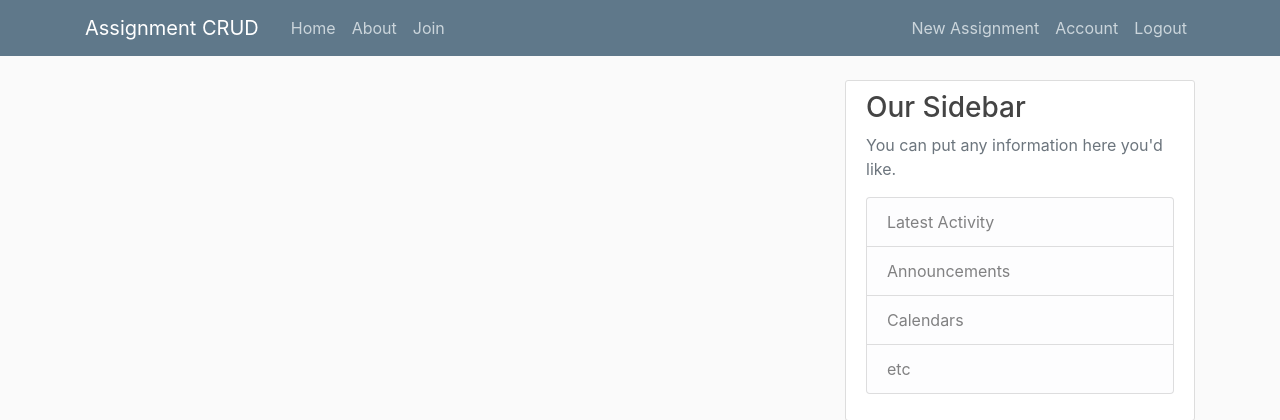
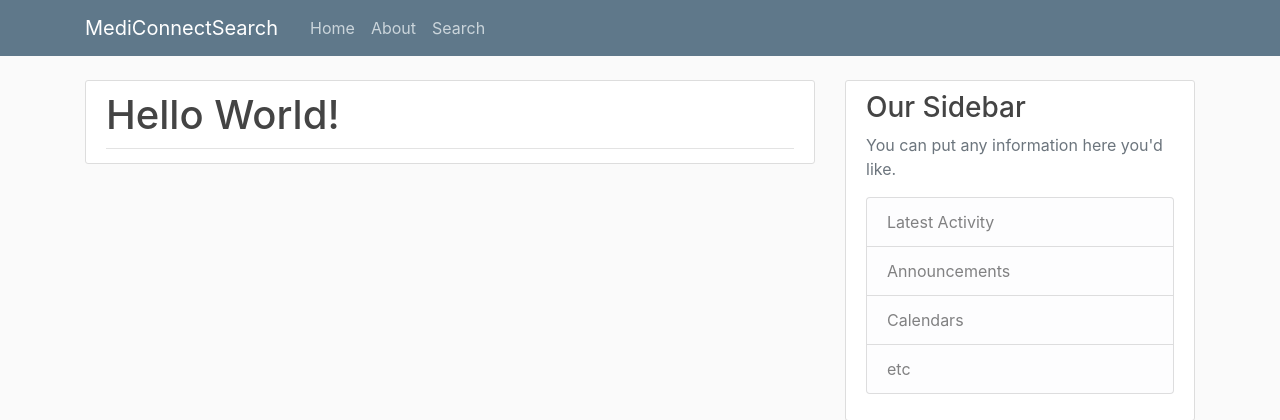
Before and after one commit to rsethi21/COMP_453_Team9_Project, a Flask app: page / in a window 1280 px wide. Shown: the top 420 px of the page. Run offline with Flask 2, Linux system fonts and the light colour scheme; the visitor is signed in with stand-in values (Sample User, id 1); parts of the project's set-up code (start-up, migrations or seed data) failed here and were passed over; some libraries are stand-ins or nearby versions.

Commit message:
Changes to routes, forms, html; tested locally successfully

```diff
--- a/MediConnectSearch/flaskDemo/routes.py
+++ b/MediConnectSearch/flaskDemo/routes.py
@@ -3,9 +3,9 @@ import secrets
 from PIL import Image
 from flask import render_template, url_for, flash, redirect, request, abort
 from flaskDemo import app, db, bcrypt
-from flaskDemo.forms import RegistrationForm, LoginForm, UpdateAccountForm, SearchForm
+from flaskDemo.forms import SearchForm
 from flask_login import login_user, current_user, logout_user, login_required
-from flaskDemo.models import Doctor, Patient
+from flaskDemo.models import Doctor, Patient, Person
 # from flaskDemo.forms import RegistrationForm, LoginForm, UpdateAccountForm, PostForm, DeptForm,DeptUpdateForm,AssignmentUpdateForm, AssignmentForm
 # from flaskDemo.models import User, Post,Department, Dependent, Dept_Locations, Employee, Project, Works_On
 from datetime import datetime
@@ -17,75 +17,83 @@ def home():
     return render_template('home.html')
 
 @app.route("/search")
-@login_required
+#@login_required
 def searchLoggedIn():
-    return render_template("searchLoggedIn.html")
+    form = SearchForm()
+    if form.validate_on_submit():
+        results2 = Doctor.query.join(Person,Person.Ssn == Doctor.Ssn) \
+        .filter_by(form.Specialty == Doctor.Specialty, form.Language == Person.Language, form.Location == Doctor.CityOfPractice) \
+        .add_columns(Person.Firstname, Person.Lastname)
+        flash('Redirecting you to Search Results!', 'success')
+        return render_template('searchResult.html', title='Providers that Mathc your Search', joined_m_n=results2)
+    return render_template('searchLoggedIn.html', title='Provider Search Criteria', form=form)
 
-@app.route("/searchResult")
-@login_required
-def searchResult():
-    return render_template("searchResult.html")
+
+# @app.route("/searchResult")
+#@login_required
+#def searchResult():
+
+#    return render_template("searchResult.html")
 
 @app.route("/about")
 def about():
     return render_template('about.html', title='About')
 
 
-@app.route("/register", methods=['GET', 'POST'])
-def register():
-    if current_user.is_authenticated:
-        return redirect(url_for('home'))
-    form = RegistrationForm()
-    if form.validate_on_submit():
-        hashed_password = bcrypt.generate_password_hash(form.password.data).decode('utf-8')
-        user = User(username=form.username.data, email=form.email.data, password=hashed_password)
-        db.session.add(user)
-        db.session.commit()
-        flash('Your account has been created! You are now able to log in', 'success')
-        return redirect(url_for('login'))
-    return render_template('register.html', title='Register', form=form)
+#@app.route("/register", methods=['GET', 'POST'])
+#def register():
+#    if current_user.is_authenticated:
+#        return redirect(url_for('home'))
+#    form = RegistrationForm()
+#    if form.validate_on_submit():
+#        hashed_password = bcrypt.generate_password_hash(form.password.data).decode('utf-8')
+#        user = User(username=form.username.data, email=form.email.data, password=hashed_password)
+#        db.session.add(user)
+#        db.session.commit()
+#        flash('Your account has been created! You are now able to log in', 'success')
+#        return redirect(url_for('login'))
+#    return render_template('register.html', title='Register', form=form)
 
 
-@app.route("/login", methods=['GET', 'POST'])
-def login():
-    if current_user.is_authenticated:
-        return redirect(url_for('home'))
-    form = LoginForm()
-    if form.validate_on_submit():
-        user = User.query.filter_by(email=form.email.data).first()
-        if user and bcrypt.check_password_hash(user.password, form.password.data):
-            login_user(user, remember=form.remember.data)
-            next_page = request.args.get('next')
-            return redirect(next_page) if next_page else redirect(url_for('home'))
-        else:
-            flash('Login Unsuccessful. Please check email and password', 'danger')
-    return render_template('login.html', title='Login', form=form)
+#@app.route("/login", methods=['GET', 'POST'])
+#def login():
+#    if current_user.is_authenticated:
+#        return redirect(url_for('home'))
+#    form = LoginForm()
+#    if form.validate_on_submit():
+#        user = User.query.filter_by(email=form.email.data).first()
+#        if user and bcrypt.check_password_hash(user.password, form.password.data):
+#            login_user(user, remember=form.remember.data)
+#            next_page = request.args.get('next')
+#            return redirect(next_page) if next_page else redirect(url_for('home'))
+#        else:
+#            flash('Login Unsuccessful. Please check email and password', 'danger')
+#    return render_template('login.html', title='Login', form=form)
+
+#@app.route("/logout")
+#def logout():
+#    logout_user()
+#    return redirect(url_for('home'))
 
 
-@app.route("/logout")
-def logout():
-    logout_user()
-    return redirect(url_for('home'))
-
-
-@app.route("/account", methods=['GET', 'POST'])
-@login_required
-def account():
-    form = UpdateAccountForm()
-    if form.validate_on_submit():
-        # if form.picture.data:
-        #     picture_file = save_picture(form.picture.data)
-        #     current_user.image_file = picture_file
-        current_user.username = form.username.data
-        current_user.email = form.email.data
-        db.session.commit()
-        flash('Your account has been updated!', 'success')
-        return redirect(url_for('account'))
-    elif request.method == 'GET':
-        form.username.data = current_user.username
-        form.email.data = current_user.email
-    # image_file = url_for('static', filename='profile_pics/' + current_user.image_file)
-    return render_template('account.html', title='Account', form=form)
+#@app.route("/account", methods=['GET', 'POST'])
+#@login_required
+#def account():
+#    form = UpdateAccountForm()
+#    if form.validate_on_submit():
+#        # if form.picture.data:
+#        #     picture_file = save_picture(form.picture.data)
+#        #     current_user.image_file = picture_file
+#        current_user.username = form.username.data
+#        current_user.email = form.email.data
+#        db.session.commit()
+#        flash('Your account has been updated!', 'success')
+#        return redirect(url_for('account'))
+#    elif request.method == 'GET':
+#        form.username.data = current_user.username
+#        form.email.data = current_user.email
+3    # image_file = url_for('static', filename='profile_pics/' + current_user.image_file)
+#    return render_template('account.html', title='Account', form=form)
                            # image_file=image_file, form=form)
 
 
--- a/MediConnectSearch/flaskDemo/templates/home.html
+++ b/MediConnectSearch/flaskDemo/templates/home.html
@@ -1,16 +1,10 @@
 {% extends "layout.html" %}
 {% block content %}
-    {% for post in posts %}
         <article class="media content-section">
-          <img class="rounded-circle article-img" src="{{ url_for('static', filename='profile_pics/' + post.author.image_file) }}">
           <div class="media-body">
             <div class="article-metadata">
-              <a class="mr-2" href="#">{{ post.author.username }}</a>
-              <small class="text-muted">{{ post.date_posted.strftime('%Y-%m-%d') }}</small>
+              <h1> Hello World! </h1>
             </div>
-            <h2><a class="article-title" href="{{ url_for('post', post_id=post.id) }}">{{ post.title }}</a></h2>
-            <p class="article-content">{{ post.content }}</p>
-          </div>
+		  </div>
         </article>
-    {% endfor %}
 {% endblock content %}
--- a/MediConnectSearch/flaskDemo/templates/layout.html
+++ b/MediConnectSearch/flaskDemo/templates/layout.html
@@ -1,26 +1,23 @@
 <!DOCTYPE html>
 <html>
 <head>
-    <!-- Required meta tags -->
+
     <meta charset="utf-8">
     <meta name="viewport" content="width=device-width, initial-scale=1, shrink-to-fit=no">
 
-    <!-- Bootstrap CSS -->
+
     <link rel="stylesheet" href="https://maxcdn.bootstrapcdn.com/bootstrap/4.0.0/css/bootstrap.min.css" integrity="sha384-Gn5384xqQ1aoWXA+058RXPxPg6fy4IWvTNh0E263XmFcJlSAwiGgFAW/dAiS6JXm" crossorigin="anonymous">
 
     <link rel="stylesheet" type="text/css" href="{{ url_for('static', filename='main.css') }}">
 
-    {% if title %}
-        <title>Assignment CRUD - {{ title }}</title>
-    {% else %}
-        <title>Assignment CRUD</title>
-    {% endif %}
+
+    <title>MediConnectSearch</title>
 </head>
 <body>
     <header class="site-header">
       <nav class="navbar navbar-expand-md navbar-dark bg-steel fixed-top">
         <div class="container">
-          <a class="navbar-brand mr-4" href="/">Assignment CRUD</a>
+          <a class="navbar-brand mr-4" href="/">MediConnectSearch</a>
           <button class="navbar-toggler" type="button" data-toggle="collapse" data-target="#navbarToggle" aria-controls="navbarToggle" aria-expanded="false" aria-label="Toggle navigation">
             <span class="navbar-toggler-icon"></span>
           </button>
@@ -28,18 +25,7 @@
             <div class="navbar-nav mr-auto">
               <a class="nav-item nav-link" href="{{ url_for('home') }}">Home</a>
               <a class="nav-item nav-link" href="{{ url_for('about') }}">About</a>
-			  <a class="nav-item nav-link" href="{{ url_for('join') }}">Join</a>
-            </div>
-            <!-- Navbar Right Side -->
-            <div class="navbar-nav">
-              {% if current_user.is_authenticated %}
-                <a class="nav-item nav-link" href="{{ url_for('new_assignment') }}">New Assignment</a>
-                <a class="nav-item nav-link" href="{{ url_for('account') }}">Account</a>
-                <a class="nav-item nav-link" href="{{ url_for('logout') }}">Logout</a>
-              {% else %}
-                <a class="nav-item nav-link" href="{{ url_for('login') }}">Login</a>
-                <a class="nav-item nav-link" href="{{ url_for('register') }}">Register</a>
-              {% endif %}
+			  <a class="nav-item nav-link" href="{{ url_for('searchLoggedIn') }}">Search</a>
             </div>
           </div>
         </div>
@@ -74,10 +60,6 @@
         </div>
       </div>
     </main>
-
-
-    <!-- Optional JavaScript -->
-    <!-- jQuery first, then Popper.js, then Bootstrap JS -->
     <script src="https://code.jquery.com/jquery-3.2.1.slim.min.js" integrity="sha384-KJ3o2DKtIkvYIK3UENzmM7KCkRr/rE9/Qpg6aAZGJwFDMVNA/GpGFF93hXpG5KkN" crossorigin="anonymous"></script>
     <script src="https://cdnjs.cloudflare.com/ajax/libs/popper.js/1.12.9/umd/popper.min.js" integrity="sha384-ApNbgh9B+Y1QKtv3Rn7W3mgPxhU9K/ScQsAP7hUibX39j7fakFPskvXusvfa0b4Q" crossorigin="anonymous"></script>
     <script src="https://maxcdn.bootstrapcdn.com/bootstrap/4.0.0/js/bootstrap.min.js" integrity="sha384-JZR6Spejh4U02d8jOt6vLEHfe/JQGiRRSQQxSfFWpi1MquVdAyjUar5+76PVCmYl" crossorigin="anonymous"></script>
```
Also changed, not shown: MediConnectSearch/flaskDemo/forms.py (+12 -12 lines), MediConnectSearch/flaskDemo/templates/searchLoggedIn.html (+0 -19 lines), MediConnectSearch/flaskDemo/templates/searchResult.html (+13 -11 lines).
